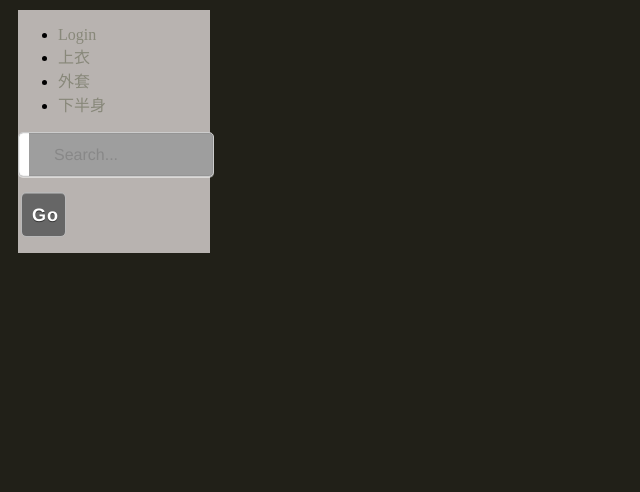
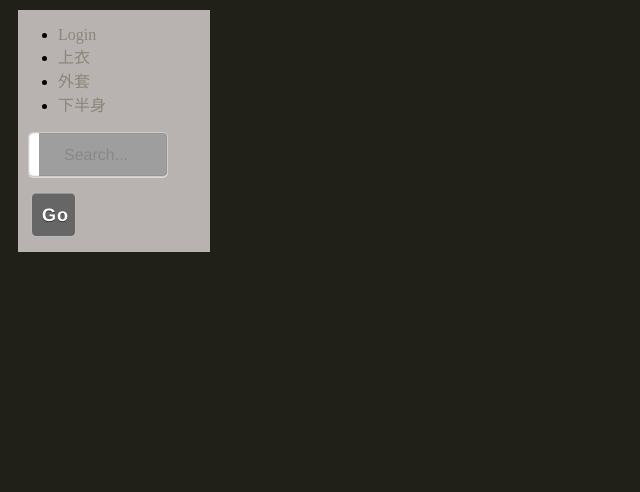
Before and after one commit to Moksas/newClothes, a PHP site: page /?key=1 in a window 1280 px wide. Shown: the part 228-720 px from the top of the page, without its empty margins (0-640 px from the left). Run offline with PHP 8.4, Linux system fonts and the light colour scheme; data that the repository does not hold is empty; a stand-in replaces the project's code that opens the database connection; some libraries are stand-ins or nearby versions; grey boxes are pictures that could not be loaded.

Commit message:
小修飾search bar

```diff
--- a/css/search.css
+++ b/css/search.css
@@ -38,7 +38,9 @@ input:-moz-placeholder {
 }
 
 .search-input {
-    width: 196px;
+	vertical-align: middle;
+	display: initial;
+    width: 140px;
     height: 45px;
     padding: 6px 10px 6px 35px;
     font: 16px 'Helvetica Neue', Helvetica, Arial, sans-serif;
@@ -59,6 +61,8 @@ input:-moz-placeholder {
 }
 
 .search-btn {
+	vertical-align: middle;
+	display: initial;
     margin-left: 3px;
     width: 45px;
     height: 45px;
--- a/index.php
+++ b/index.php
@@ -65,9 +65,9 @@ jQuery(window).load(function(){
                               <a href="./index.php?key=皮鞋">皮鞋</a><br/>
 			</div>
 		</ul>
-	      <form  >
-		           <input type="text" name="key" class="search-input" placeholder="Search..." />
-		                  <input class="search-btn" type="submit" value="Go" />
+	      <form  style="margin: 0 10px;">
+		       <input type="text" name="key" class="search-input" placeholder="Search..." />
+		       <input class="search-btn" type="submit" value="Go" />
 		   </form>
 
 	</div>
```
